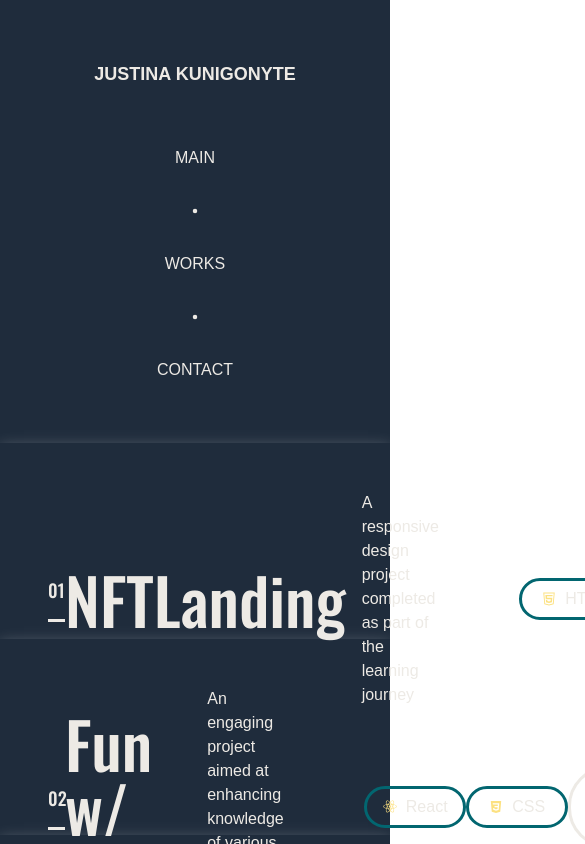
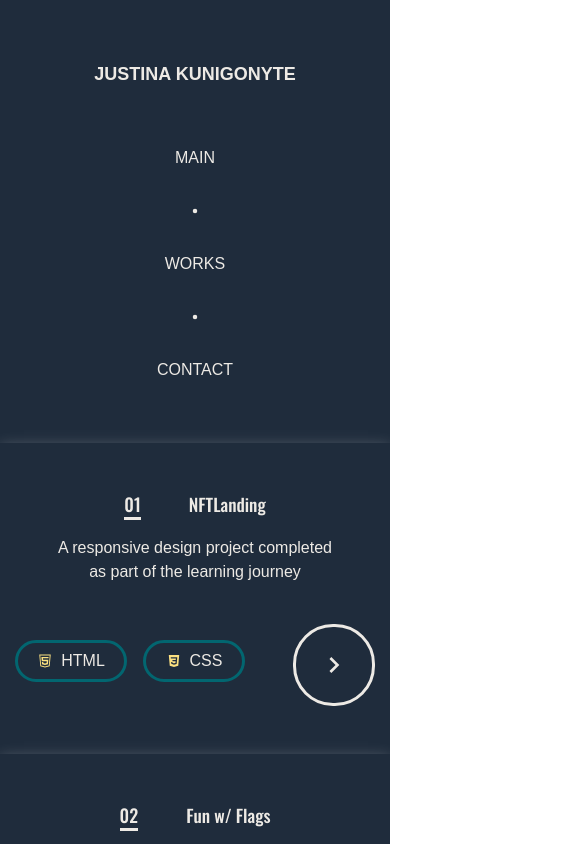
Before and after one commit to justinakun/myportfolio, a React (Vite) app in the folder client/: page /works in a window 390 px wide. Shown: the top 844 px of the page, 585 px wide, since content can reach past the window. Built offline with nearby package versions, Linux system fonts and the light colour scheme; a web font is replaced by a local one.

Commit message:
added some responsiveness to works page

```diff
--- a/client/src/components/WorkItem/WorkItem.jsx
+++ b/client/src/components/WorkItem/WorkItem.jsx
@@ -11,19 +11,21 @@ const WorkItem = ({ number, title, description, skills }) => {
 
   return (
     <div className="work-item">
-      <div className="work-item-number-container">
+      <div className="work-item-first">
         <div className="work-item-number">0{number}</div>
+        <div className="work-item-title">{title}</div>
       </div>
-      <div className="work-item-title">{title}</div>
-      <div className="work-item-description">{description}</div>
+      <div className="work-item-second">{description}</div>
+      <div className="work-item-third">
         <div className="work-item-skills">{skills}</div>
-      {route && (
+        <div className="work-item-button">
           <Link to={route.path}>
             <div className="work-item-more">
               <MdKeyboardArrowRight className="more-icon" />
             </div>
           </Link>
-      )}
+        </div>
+      </div>
     </div>
   );
 };
--- a/client/src/components/WorkItem/WorkItem.scss
+++ b/client/src/components/WorkItem/WorkItem.scss
@@ -25,44 +25,39 @@
     }
 }
 
-
 .work-item {
     color: $pavement;
     width: 100%;
-    height: 100px;
+    height: 100%;
     box-shadow: $shadowone;
     border-right: none;
     border-left: none;
     display: grid;
-    grid-template-columns: 1fr 2fr 2fr 2fr 1fr;
+    grid-template-columns: 2fr 2fr 2fr;
     padding-top: 3rem;
     padding-bottom: 3rem;
     background-color: $newgrey;
-    align-items: center;
 
-    .work-item-number-container {
+    .work-item-first {
         font-family: $buttonFont;
         font-size: large;
-        color: $pavement;
-        justify-self: center;
+        display: flex;
+        gap: 3rem;
         padding-left: 3rem;
 
         .work-item-number {
-            width: 17px;
             border-bottom: 3px solid $pavement;
-            padding-bottom: 1rem;
-        }
+            align-self: center;
         }
 
         .work-item-title {
             font-family: $buttonFont;
-        font-size: 4rem;
+            font-size: 4.5vw;
             font-weight: light;
-        line-height: 1;
+        }
     }
 
-    .work-item-description{
-        color: $pavement;
+    .work-item-second{
         line-height: 1.5;
         display: flex;
         align-items: center;
@@ -71,12 +66,15 @@
         padding-left: 1rem;
 }
 
+    .work-item-third {
+        display: grid;
+        grid-template-columns: 2fr 1fr;
+        align-items: center;
+        justify-content:flex-start;
+
         .work-item-skills{
             display: grid;
             grid-template-columns: 1fr 1fr;
-       align-items: center;
-       padding-left: 2.5rem;
-       padding-top: 0.5rem;
          }
 
          .work-item-more {
@@ -88,11 +86,11 @@
             display: flex;
             justify-content: center;
             align-items: center;
-        position: relative;
             padding: 3px;
 
               .more-icon {
                 font-size: 2rem;
+            }
         }
     }
 
@@ -115,3 +113,37 @@
     background-color: $newgreylight;
 
 }
+
+@media screen and (max-width: 768px){
+    .work-item {
+        display: grid;
+        grid-template-columns: 1fr;
+        justify-items: center;
+        align-items: center;
+
+        .work-item-first {
+            padding-left: 0;
+        }
+
+        .work-item-second {
+            align-self: center;
+            text-align: center;
+            padding: 1rem 3rem 1rem 3rem;
+        }
+
+        .work-item-third {
+            display: grid;
+            padding-top: 1.5rem;
+
+            .work-item-skills {
+                column-gap: 1rem;
+            }
+
+            .work-item-button {
+                justify-self: right;
+            }
+
+        }
+    }
+
+}
```
Lines whose indentation alone changed are shown as unchanged.
